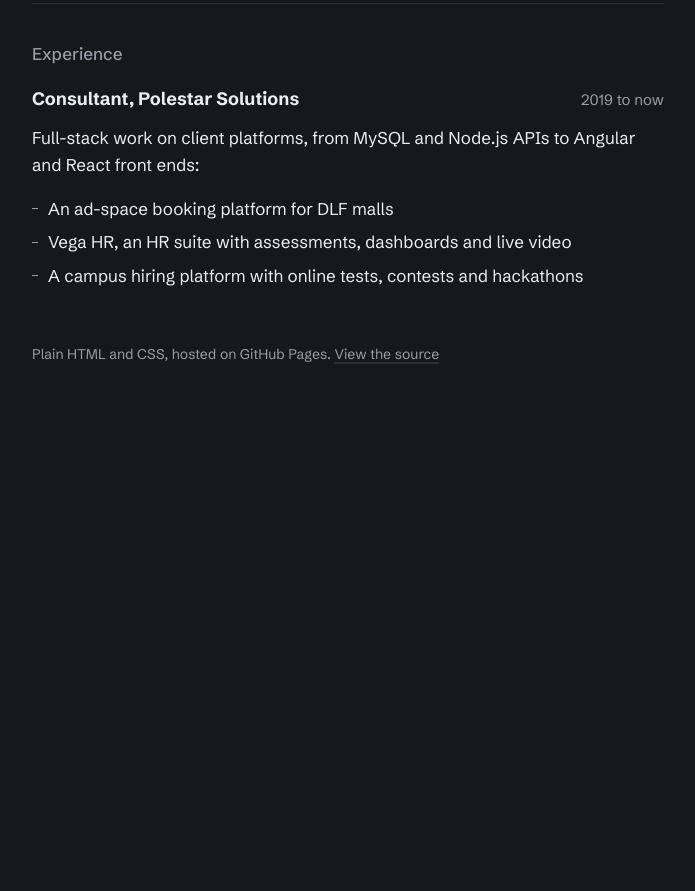
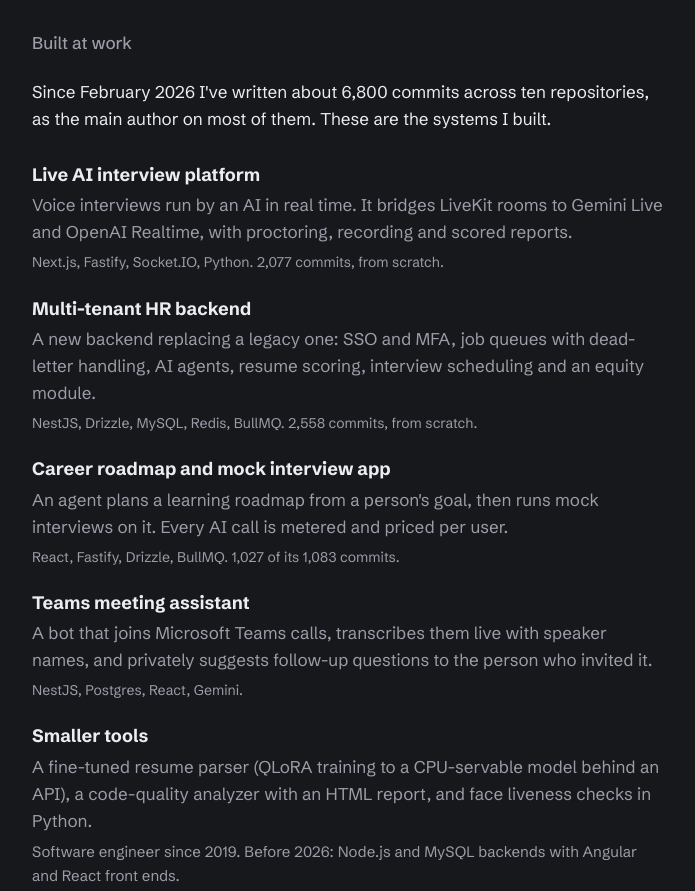
Before and after one commit to mtr1920/mtr1920.github.io, a plain HTML site: page index.html in a window 1280 px wide. Shown: the part 1582-2473 px from the top of the page, without its empty margins (292-987 px from the left). Before the commit the page ends 2012 px from the top, so only its background shows below. Drawn offline with Linux system fonts and the light colour scheme.

Commit message:
Show the systems I built at work

```diff
--- a/index.html
+++ b/index.html
@@ -34,13 +34,13 @@
       <nav class="links" aria-label="Profiles">
         <a href="https://github.com/mtr1920">GitHub</a>
         <a href="https://www.linkedin.com/in/mtr123">LinkedIn</a>
-        <a href="https://x.com/mtr1920">X</a>
+        <a href="https://x.com/mtr1920">X (Twitter)</a>
         <a href="mailto:mrityunjay.k1920@gmail.com">Email</a>
       </nav>
     </header>
 
     <section aria-labelledby="work">
-      <h2 id="work">Work</h2>
+      <h2 id="work">My projects</h2>
 
       <article class="feature">
         <div class="feature-head">
@@ -74,18 +74,39 @@
       </ul>
     </section>
 
-    <section aria-labelledby="experience">
-      <h2 id="experience">Experience</h2>
-      <div class="role">
-        <h3>Consultant, Polestar Solutions</h3>
-        <p class="when">2019 to now</p>
-      </div>
-      <p>Full-stack work on client platforms, from MySQL and Node.js APIs to Angular and React front ends:</p>
-      <ul class="plain">
-        <li>An ad-space booking platform for DLF malls</li>
-        <li>Vega HR, an HR suite with assessments, dashboards and live video</li>
-        <li>A campus hiring platform with online tests, contests and hackathons</li>
+    <section aria-labelledby="at-work">
+      <h2 id="at-work">Built at work</h2>
+      <p class="lead">
+        Since February 2026 I've written about 6,800 commits across ten repositories,
+        as the main author on most of them. These are the systems I built.
+      </p>
+      <ul class="projects">
+        <li>
+          <h3>Live AI interview platform</h3>
+          <p>Voice interviews run by an AI in real time. It bridges LiveKit rooms to Gemini Live and OpenAI Realtime, with proctoring, recording and scored reports.</p>
+          <p class="stack">Next.js, Fastify, Socket.IO, Python. 2,077 commits, from scratch.</p>
+        </li>
+        <li>
+          <h3>Multi-tenant HR backend</h3>
+          <p>A new backend replacing a legacy one: SSO and MFA, job queues with dead-letter handling, AI agents, resume scoring, interview scheduling and an equity module.</p>
+          <p class="stack">NestJS, Drizzle, MySQL, Redis, BullMQ. 2,558 commits, from scratch.</p>
+        </li>
+        <li>
+          <h3>Career roadmap and mock interview app</h3>
+          <p>An agent plans a learning roadmap from a person's goal, then runs mock interviews on it. Every AI call is metered and priced per user.</p>
+          <p class="stack">React, Fastify, Drizzle, BullMQ. 1,027 of its 1,083 commits.</p>
+        </li>
+        <li>
+          <h3>Teams meeting assistant</h3>
+          <p>A bot that joins Microsoft Teams calls, transcribes them live with speaker names, and privately suggests follow-up questions to the person who invited it.</p>
+          <p class="stack">NestJS, Postgres, React, Gemini.</p>
+        </li>
+        <li>
+          <h3>Smaller tools</h3>
+          <p>A fine-tuned resume parser (QLoRA training to a CPU-servable model behind an API), a code-quality analyzer with an HTML report, and face liveness checks in Python.</p>
+        </li>
       </ul>
+      <p class="when">Software engineer since 2019. Before 2026: Node.js and MySQL backends with Angular and React front ends.</p>
     </section>
   </main>
 
--- a/styles.css
+++ b/styles.css
@@ -127,10 +127,8 @@ code {
 
 .links { margin-top: 1rem; }
 
-/* Pads short labels like "X" up to a comfortable tap size without moving the text. */
 .links a, .actions a {
   display: inline-block;
-  min-width: 2.75rem;
   padding: 0.6rem 0;
 }
 
@@ -166,40 +164,24 @@ figure img {
   border-radius: 10px;
 }
 
-.projects, .plain { margin: 0; padding: 0; list-style: none; }
+.projects { margin: 0; padding: 0; list-style: none; }
 
 .projects li + li { margin-top: 1.5rem; }
 
 .projects h3 { margin-bottom: 0.35rem; }
 
-.projects p { color: var(--muted); }
+.projects p { color: var(--muted); margin-bottom: 0.35rem; }
 
-.role {
-  display: flex;
-  flex-wrap: wrap;
-  justify-content: space-between;
-  align-items: baseline;
-  gap: 0.25rem 1rem;
-  margin-bottom: 0.75rem;
-}
+.projects .stack { font-size: 0.875rem; margin: 0; }
+
+.lead { margin-bottom: 2rem; }
+
+#at-work .when { margin-top: 2.5rem; }
+
 
 .when { color: var(--muted); margin: 0; font-size: 0.9375rem; }
 
-.plain li {
-  padding-left: 1rem;
-  position: relative;
-  margin-bottom: 0.4rem;
-}
 
-.plain li::before {
-  content: "";
-  position: absolute;
-  left: 0;
-  top: 0.8em;
-  width: 0.35rem;
-  height: 1px;
-  background: var(--muted);
-}
 
 footer {
   padding-bottom: 3rem;
```
